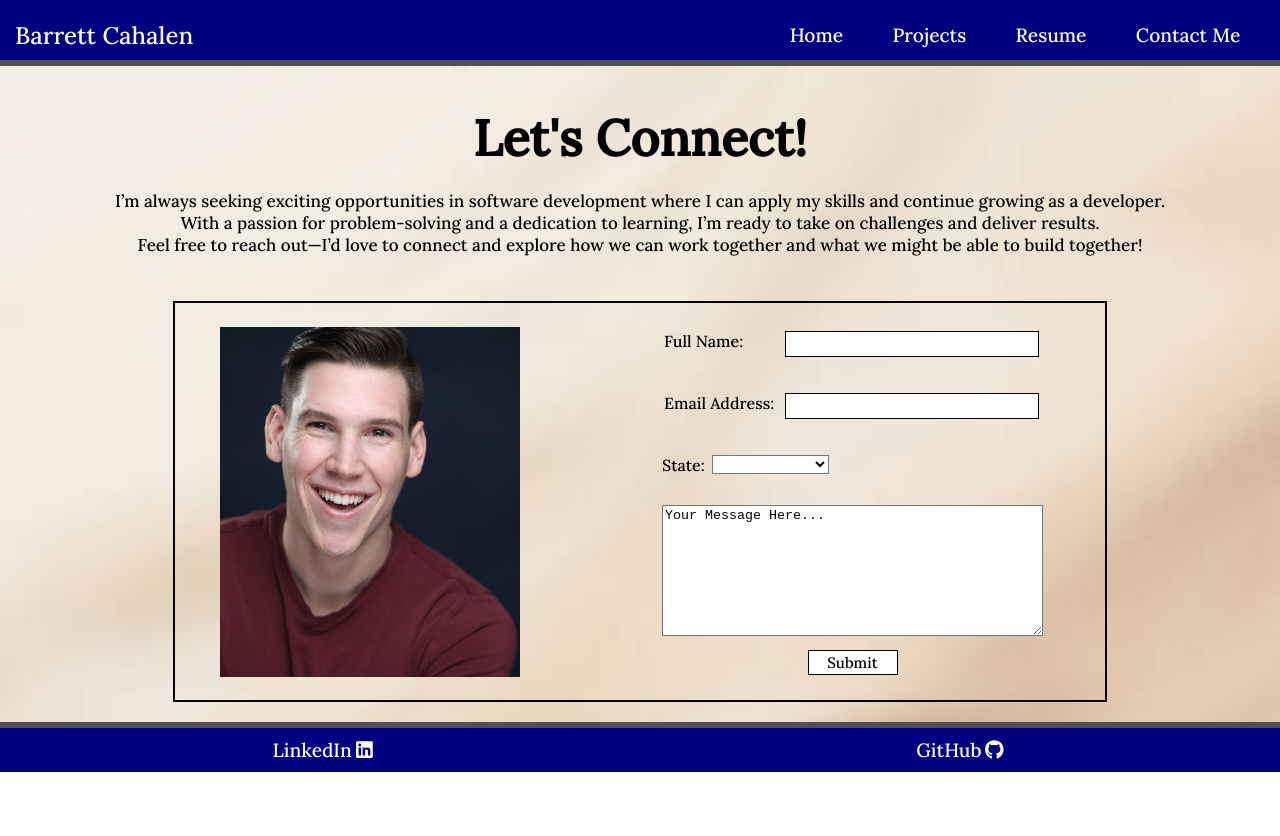
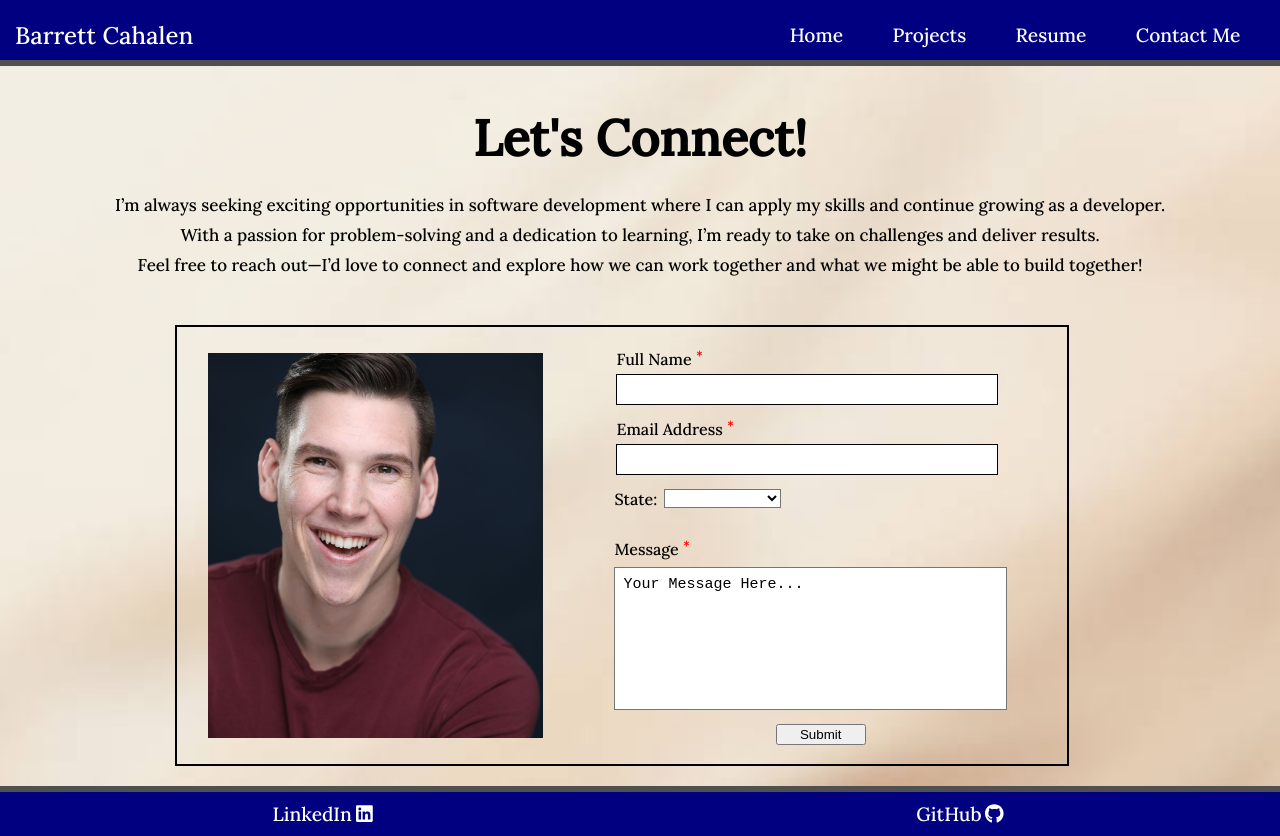
Before and after one commit to bpcahalen/Portfolio, a Vue app: page /contactme in a window 1280 px wide. Before the commit the page ends 800 px from the top, so only its background shows below. Built offline with nearby package versions, Linux system fonts and the light colour scheme.

Commit message:
cleaning up and changing connect page

```diff
--- a/src/main.js
+++ b/src/main.js
@@ -5,11 +5,11 @@ import App from './App.vue';
 import router from './router';
 import { library } from '@fortawesome/fontawesome-svg-core';
 import { FontAwesomeIcon } from '@fortawesome/vue-fontawesome'
-import{faBars, faFileLines, faFileCode, faLaptopCode, faLink, faCircleChevronUp} from '@fortawesome/free-solid-svg-icons';
+import{faBars, faFileLines, faFileCode, faLaptopCode, faLink, faCircleChevronUp, faRotate, faAsterisk} from '@fortawesome/free-solid-svg-icons';
 import { faGithub, faInstagram, faLinkedin } from '@fortawesome/free-brands-svg-icons';
 
 
-library.add(faBars, faGithub, faInstagram, faLinkedin, faFileLines, faFileCode, faLaptopCode, faLink, faCircleChevronUp);
+library.add(faBars, faGithub, faInstagram, faLinkedin, faFileLines, faFileCode, faLaptopCode, faLink, faCircleChevronUp, faAsterisk, faRotate);
 
 createApp(App)
 .use(router)
--- a/src/views/ContactView.vue
+++ b/src/views/ContactView.vue
@@ -8,19 +8,24 @@
             Feel free to reach out—I’d love to connect and explore how we can work together and what we might be able to build together!
         </p>
             <div class="formBody">
+                <div class="headshot">
                 <img src="../images/businessPhoto.jpg" class="headshot2">
-                <div v-if="submitted">
+            </div>
+                <div v-if="submitted == 'sent'">
                     <p class="respond">Thank you for your message! <br>You Can Expect A Response Within 24 Hours!</p>
                 </div>
-            <form @submit.prevent="sendEmail" v-if="!submitted" class="form">
+                <div v-if="submitted == 'loading'" class="loading">
+                    <fa class="spinner" :icon="['fas', 'rotate']" />
+                </div>
+            <form @submit.prevent="sendEmail" v-if="submitted == 'start'" class="form">
                 <div class="inputArea">
                 <div class="fullName">
-                <label for="fullName" class="fullNameLabel">Full Name: </label>
-                <input type="text" id="fullName" class="fullNameInput"><br>
+                <label for="fullName" class="fullNameLabel">Full Name <fa class="asterisk" :icon="['fas', 'asterisk']" /></label>
+                <input type="text" id="fullName" class="fullNameInput" required><br>
                 </div>
                 <div class="email">
-                <label for="email" class="emailLabel">Email Address: </label>
-                <input type="text" id="email"><br>
+                <label for="email" class="emailLabel">Email Address <fa class="asterisk" :icon="['fas', 'asterisk']" /> </label>
+                <input type="text" id="email" class="emailInput" required><br>
                 </div>
                 <div class="state">
                 <label for="state" class="stateLabel">State: </label>
@@ -80,8 +85,8 @@
                 </select><br>
                 </div>
                 <div class="message">
-                <label for="subject"></label>
-                <textarea name="subject" id="subject" placeholder="Your Message Here..."></textarea>
+                <label for="subject" class="messageLabel">Message <fa class="asterisk" :icon="['fas', 'asterisk']" /></label>
+                <textarea name="subject" id="subject" placeholder="Your Message Here..." required></textarea>
                 </div>
                 </div>
                 <input type="submit" value="Submit" class="formSubmit">
@@ -96,12 +101,13 @@
 export default{
     data(){
         return{
-            submitted: false
+            submitted: "start"
         }
     },
     methods: {
         sendEmail(){
-            this.submitted = true;
+            this.submitted = "loading";
+            setTimeout(() => {this.submitted = "sent";}, 1500)
         }
     }
 }
@@ -131,23 +137,38 @@ export default{
     text-align: center;
     margin-bottom: 45px;
     font-size: 17px;
+    line-height: 30px;
 }
 
 .formBody{
     display: flex;
     justify-content: center;
     align-items: center;
-    padding: 20px;
     margin: 20px 60px;
     border: solid black 2px;
     width: 890px;
 }
 
+.headshot{
+    width: 400px;
+    height: 410px;
+    display: flex;
+    justify-content: center;
+    align-items: center;
+}
+
 .headshot2 {
-    width: 300px;
-    height: 350px;
+    width: 335px;
+    height: 385px;
     margin: 0;
     padding: 0;
+}
+
+.asterisk{
+    color: red;
+    height: 7px;
+    width: 7px;
+    padding-bottom: 10px;
 }
 
 .form{
@@ -158,37 +179,55 @@ export default{
     width: 415px;
     height: 357px;
     margin: 0;
-    padding: 0 0 0 125px;
+    padding: 40px;
     font-family: "Lora", serif;
 }
 
-.respond{
+.respond, .loading{
     width: 415px;
     height: 357px;
     margin: 0;
-    padding: 0 0 0 125px;
+    padding: 40px;
     font-family: "Lora", serif;
     text-align: center;
-    font-size: 30px;
+    font-size: 27px;
     line-height: 60px;
     display: flex;
     justify-content: center;
     align-items: center
 }
 
-input{
-    height: 22px;
-    width: 335px;
+.spinner{
+    font-size: 50px;
+    color: navy;
+    animation: 5s spin linear infinite;
+}
+
+@keyframes spin{
+    from{transform: rotate(0deg)}
+    to {transform: rotate(1000deg)}
+}
+
+.fullNameInput, .emailInput{
+    width: 375px;
     background-color: white;
     color: black;
     font-family: "Lora", serif;
     border: black 1px solid;
     font-size: 15px;
+    padding: 5px 0 5px 5px;
 }
 
 .fullNameLabel, .emailLabel{
     font-family: "Lora", serif;
     margin: 0 10px 0 0 ;
+    width: 150px;
+    padding-bottom: 5px;
+}
+
+.messageLabel{
+    font-family: "Lora", serif;
+    font-size: 16px;
     width: 150px;
 }
 
@@ -199,11 +238,11 @@ input{
 }
 
 .fullName, .email{
-    margin: 2px;
+    margin: 2px 2px 10px 2px;
     height: 60px;
     width: 375px;
     display: flex;
-    align-items: flex-start;
+    flex-direction: column;
 }
 
 .state{
@@ -211,6 +250,10 @@ input{
     display: flex;
     justify-content: flex-start;
     align-items: center;
+}
+
+.message{
+    height: 175px;
 }
 
 .formSubmit{
@@ -232,6 +275,10 @@ textarea{
     background-color: white;
     height: 125px;
     width: 375px;
+    margin-top: 8px;
+    padding: 8px;
+    font-size: 15px;
+    resize: none;
 }
 
 ::placeholder{
```
